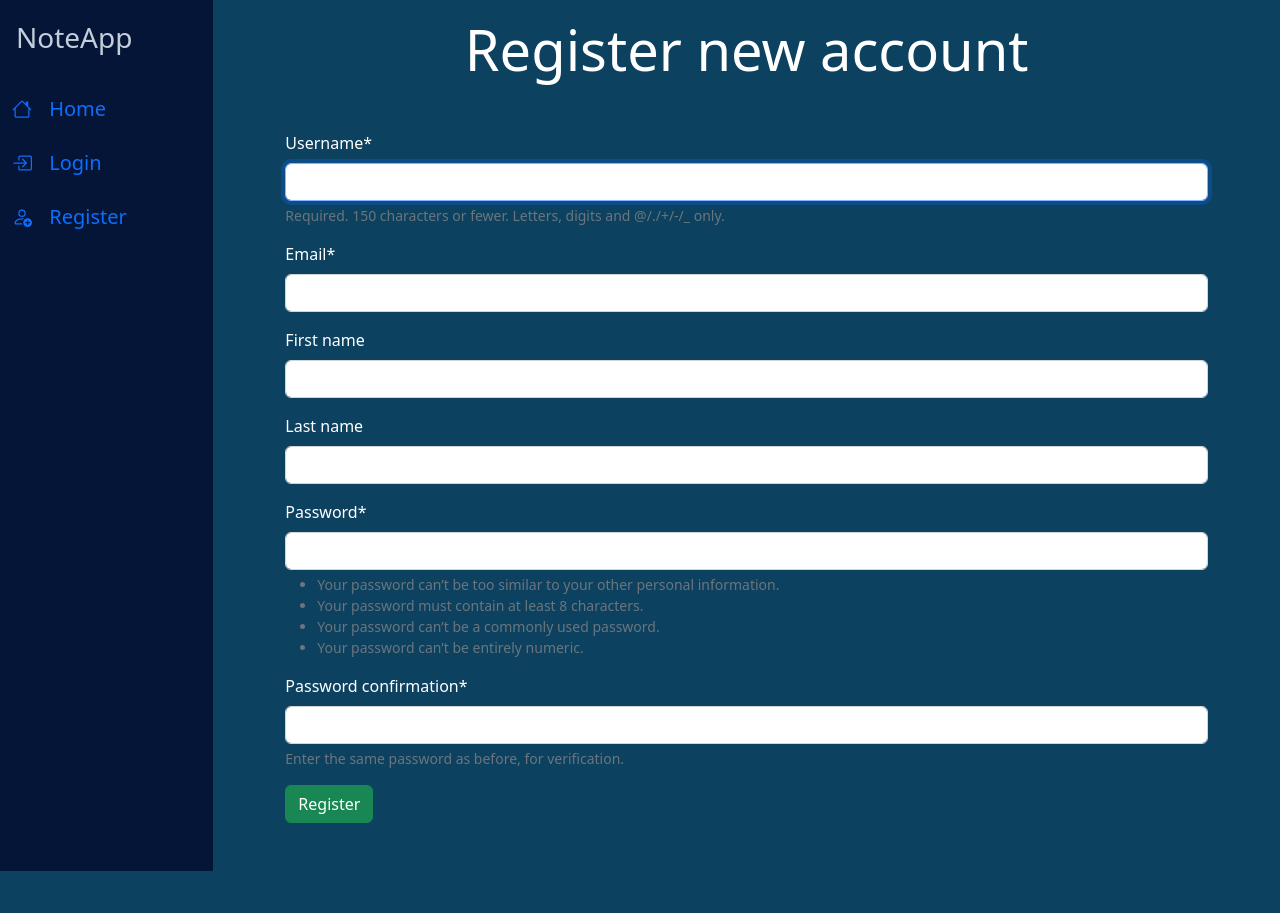
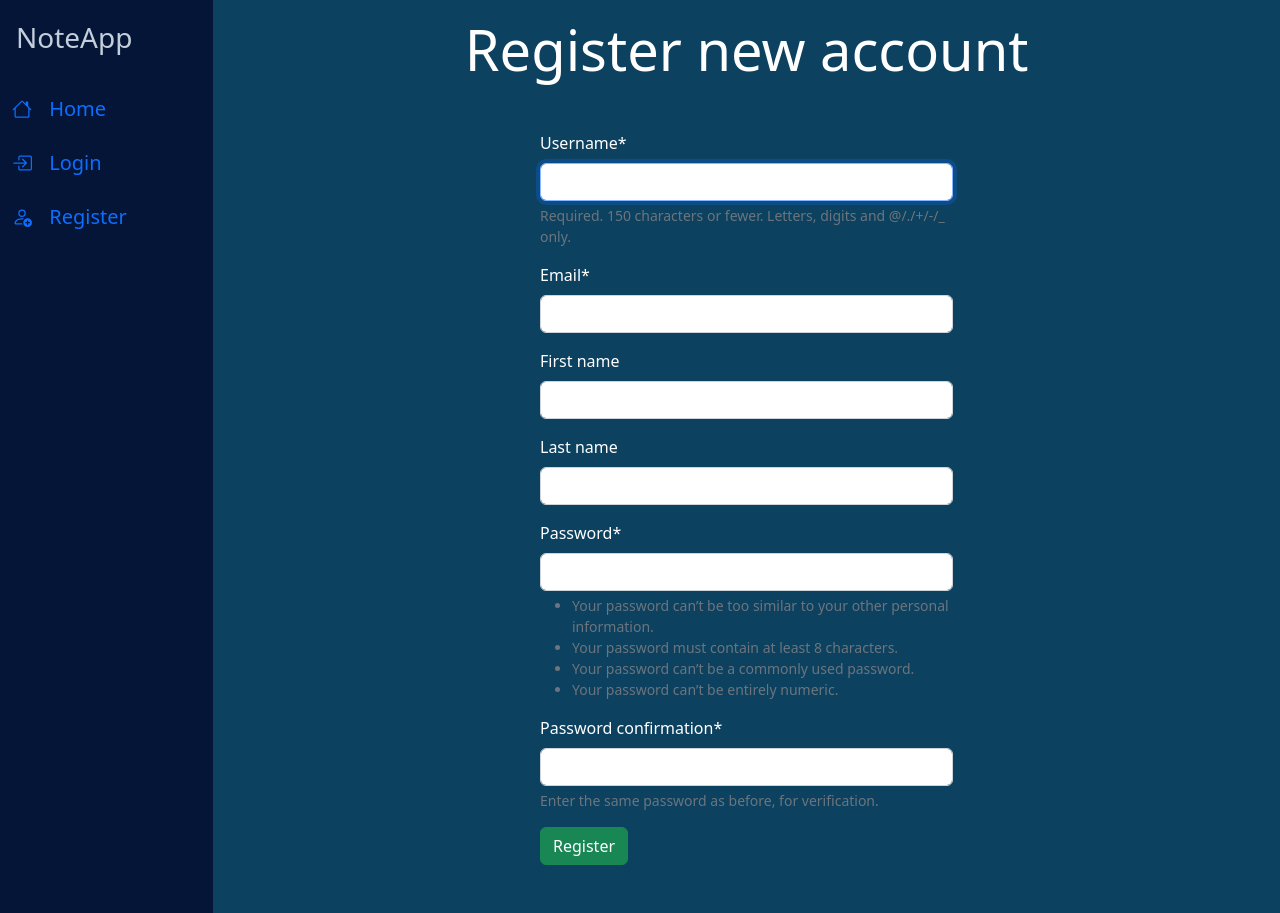
Before and after one commit to g-boron/NoteApp, a Django app: page /register/ in a window 1280 px wide. Before the commit the page ends 871 px from the top, so only its background shows below. Run offline with Django 4.2, Linux system fonts and the light colour scheme; parts of the project's set-up code (start-up, migrations or seed data) failed here and were passed over; some libraries are stand-ins or nearby versions.

Commit message:
Changed size of login and register form

```diff
--- a/NoteApp/user_login/templates/registration/login.html
+++ b/NoteApp/user_login/templates/registration/login.html
@@ -6,11 +6,14 @@
 {% block content %}
     <div class="container text-start">
         <h1 class="display-4 text-center">Login</h1>
+        <div class="w-xl-50 w-lg-50 w-md-25 w-sm-75 mt-5 mx-auto">
             <form method='POST' class="m-5">
                 {% csrf_token %}
                 {{form|crispy}}
                 <p>If you don't have an account you can create <a href="{% url 'register' %}">here</a>!</p>
                 <button type="submit" class="btn btn-success">Login</button>
             </form>
+
+        </div>
     </div>
 {% endblock %}
--- a/NoteApp/user_login/templates/user_login/register.html
+++ b/NoteApp/user_login/templates/user_login/register.html
@@ -7,11 +7,14 @@
 {% block content %}
     <div class="container text-start">
         <h1 class="display-4 text-center">Register new account</h1>
-        <form method="POST" class="m-5" action="#">
-            {% csrf_token %}
-            {{form|crispy}}
-            <button type="submit" class="btn btn-success">Register</button>
-        </form>
+        <div class="w-xl-50 w-lg-50 w-md-25 w-sm-75 mt-5 mx-auto">
+            <form method="POST" class="m-5" action="#">
+                {% csrf_token %}
+                {{form|crispy}}
+                <button type="submit" class="btn btn-success">Register</button>
+            </form>
+
+        </div>
     </div>
 
 {% endblock %}
```
Lines whose indentation alone changed are shown as unchanged.
